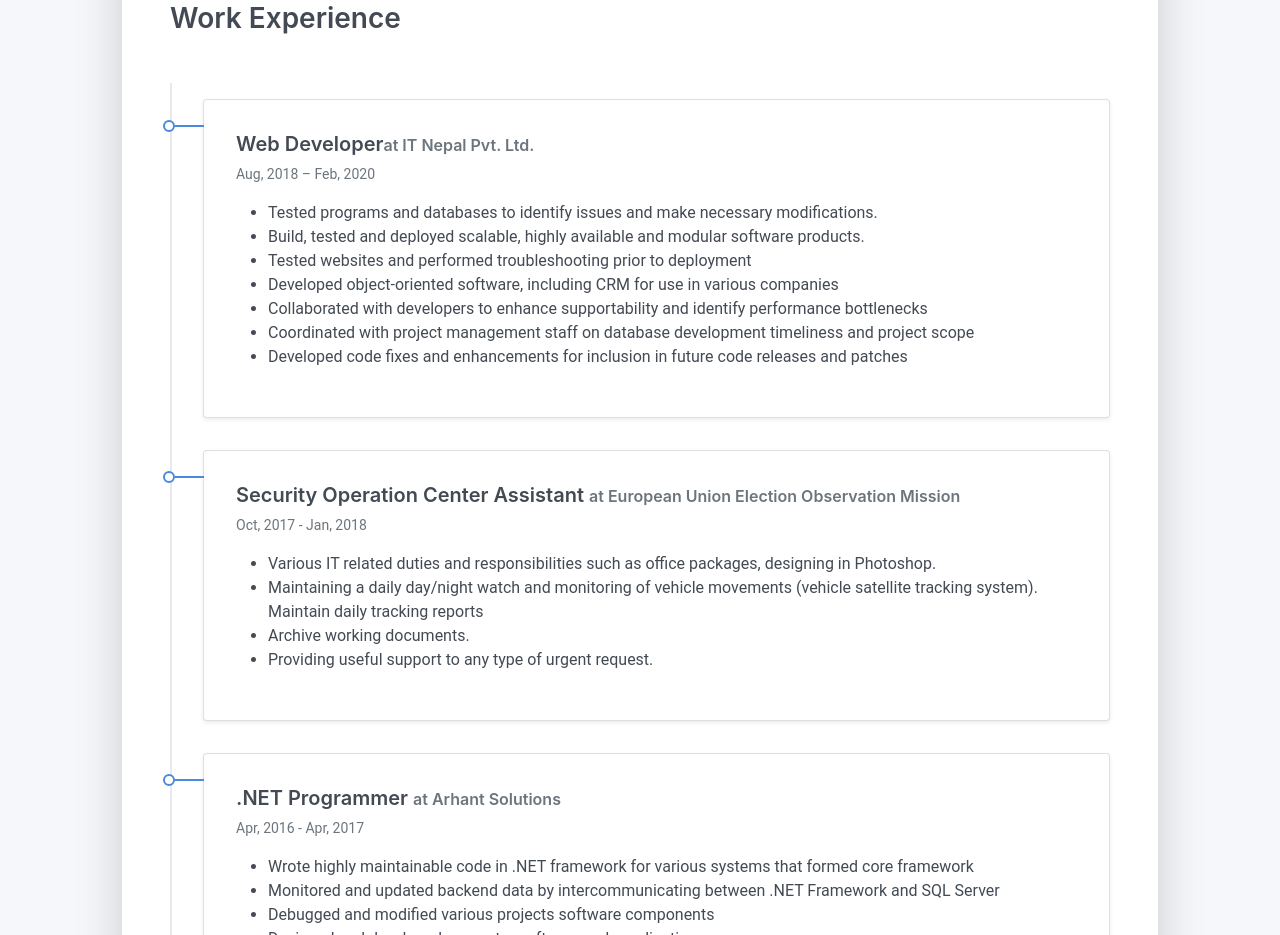
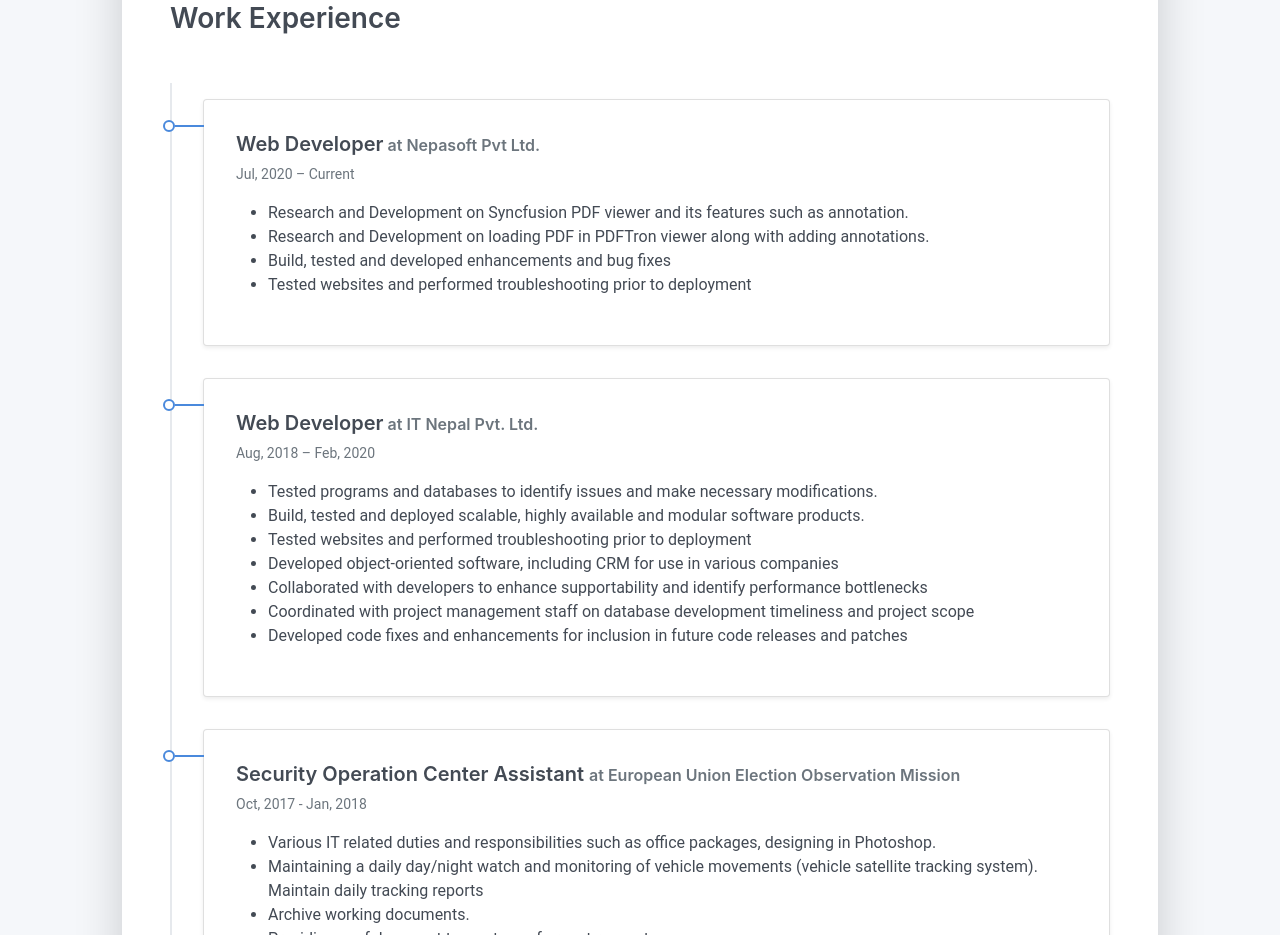
Before and after one commit to rohanmaharjan247/rohan-cv, an Angular app: page / in a window 1280 px wide. Shown: the part 1140-2075 px from the top of the page. Built offline with nearby package versions, Linux system fonts and the light colour scheme.

Commit message:
minor fixes

```diff
--- a/src/app/app.component.html
+++ b/src/app/app.component.html
@@ -37,7 +37,7 @@
             <h2 class="h1 mt-2" data-aos="fade-left" data-aos-delay="0">Rohan Maharjan</h2>
             <p data-aos="fade-left" data-aos-delay="100">Angular Developer & .NET Developer</p>
             <div class="d-print-none" data-aos="fade-left" data-aos-delay="200"><a
-                class="btn btn-light text-dark shadow-sm mt-1 me-1" href="assets/resume.pdf" target="_blank">Download
+                class="btn btn-light text-dark shadow-sm mt-1 me-1" href="assets/Rohan Maharjan.pdf" target="_blank">Download
                 CV</a><a class="btn btn-success shadow-sm mt-1" href="#contact">Hire Me</a></div>
           </div>
         </div>
@@ -146,7 +146,21 @@
         <div class="timeline">
           <div class="timeline-card timeline-card-primary card shadow-sm">
             <div class="card-body">
-              <div class="h5 mb-1">Web Developer<span class="text-muted h6">at IT Nepal Pvt. Ltd.</span></div>
+              <div class="h5 mb-1">Web Developer<span class="text-muted h6"> at Nepasoft Pvt Ltd.</span></div>
+              <div class="text-muted text-small mb-2">Jul, 2020 – Current</div>
+              <div>
+                <ul>
+                  <li>Research and Development on Syncfusion PDF viewer and its features such as annotation.</li>
+                  <li>Research and Development on loading PDF in PDFTron viewer along with adding annotations.</li>
+                  <li>Build, tested and developed enhancements and bug fixes</li>
+                  <li>Tested websites and performed troubleshooting prior to deployment</li>
+                </ul>
+              </div>
+            </div>
+          </div>
+          <div class="timeline-card timeline-card-primary card shadow-sm">
+            <div class="card-body">
+              <div class="h5 mb-1">Web Developer<span class="text-muted h6"> at IT Nepal Pvt. Ltd.</span></div>
               <div class="text-muted text-small mb-2">Aug, 2018 – Feb, 2020</div>
               <div>
                 <ul>
@@ -164,7 +178,7 @@
           </div>
           <div class="timeline-card timeline-card-primary card shadow-sm">
             <div class="card-body">
-              <div class="h5 mb-1">Security Operation Center Assistant <span class="text-muted h6">at European Union
+              <div class="h5 mb-1">Security Operation Center Assistant <span class="text-muted h6"> at European Union
                   Election Observation Mission</span></div>
               <div class="text-muted text-small mb-2">Oct, 2017 - Jan, 2018</div>
               <div>
@@ -181,7 +195,7 @@
           </div>
           <div class="timeline-card timeline-card-primary card shadow-sm">
             <div class="card-body">
-              <div class="h5 mb-1">.NET Programmer <span class="text-muted h6">at Arhant Solutions</span></div>
+              <div class="h5 mb-1">.NET Programmer <span class="text-muted h6"> at Arhant Solutions</span></div>
               <div class="text-muted text-small mb-2">Apr, 2016 - Apr, 2017</div>
               <div>
                 <ul>
@@ -232,7 +246,7 @@
                     <li>Open Weather API</li>
                   </ul>
                 </div>
-                <a href="https://workingwithapi.herokuapp.com/" class="btn btn-primary" target="_blank">Visit</a>
+                <a href="https://workingwithapi.herokuapp.com/weather" class="btn btn-primary" target="_blank">Visit</a>
               </div>
             </div>
           </div>
```
Also changed, not shown: 1 other file (tests, documents, lock files or other folders).
